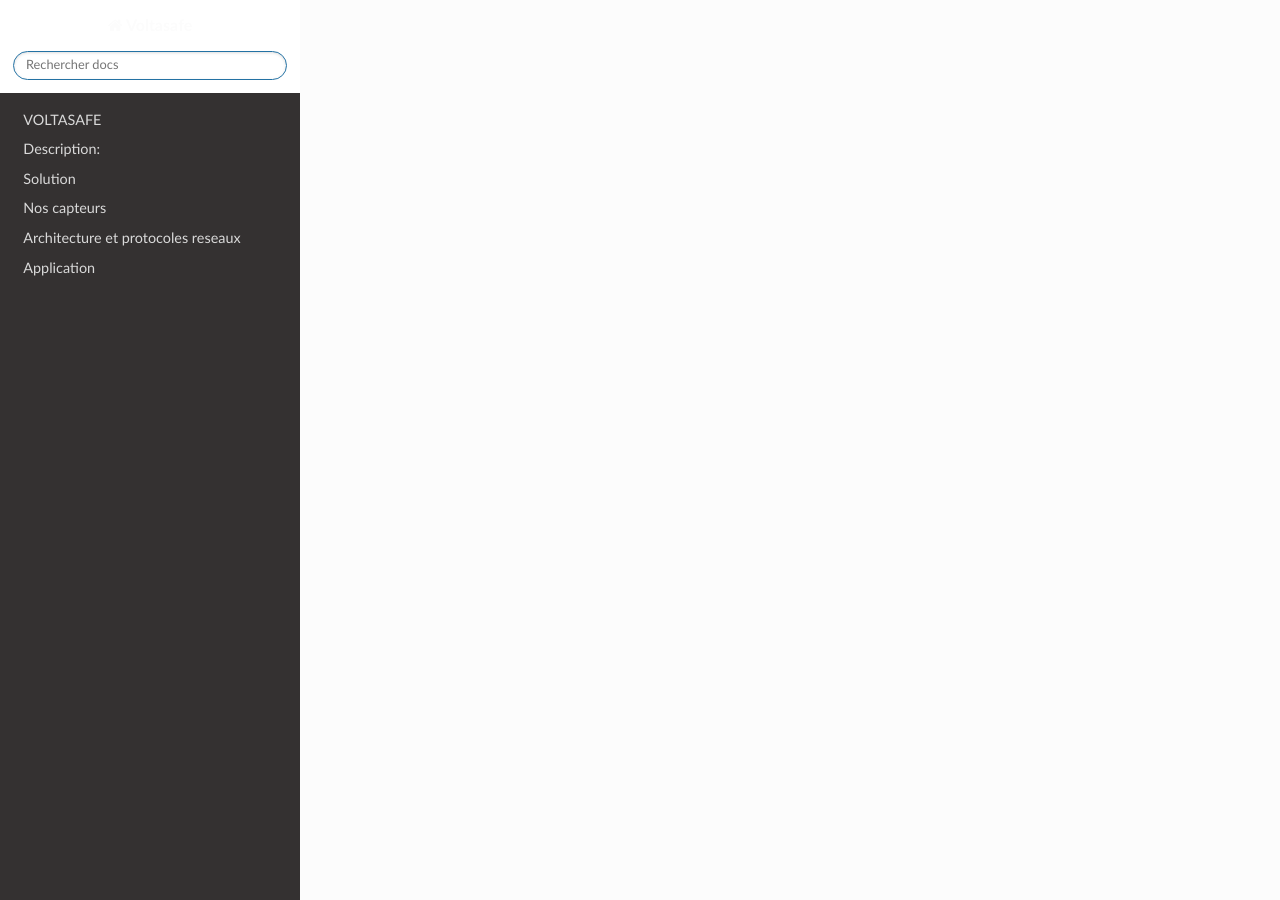
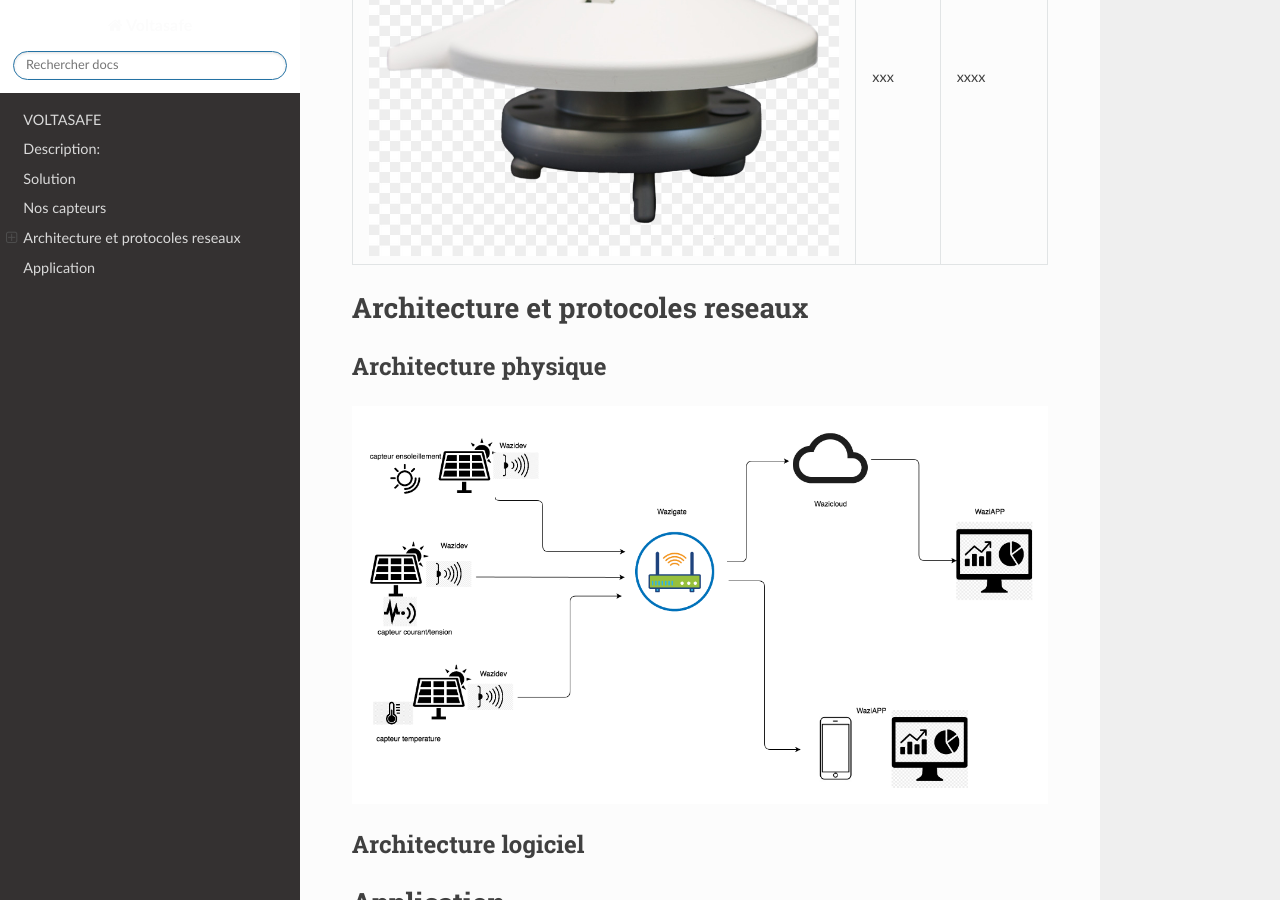
Before and after one commit to djirotechno/projetvoltasafe, a Sphinx documentation site: the page built from source/index.rst, in a window 1280 px wide and 900 px high, scrolled down 2448 px. Built offline with Sphinx 7.4.7 and the Read the Docs theme 2.0.0, drawn with Linux system fonts in a browser that asks for light colours; some of the changed text lies outside the part shown.

Commit message:
architecture&capteur

```diff
--- a/source/index.rst
+++ b/source/index.rst
@@ -46,21 +46,30 @@
    * - List
      - Capteur
      - Description
-   * - Temperature _
+   * - .. image:: temp.jpg
      - xx
      - xx
    * - Humidite _
      - xxx
      - xxxx.
-   * - Courant _
+   * - .. image:: courant.jpg
      - xxx
      - xxx
-   * - Ensoleillement _
+   * - .. image:: pyrano.jpg
      -  xxx
      - xxxx
 
 Architecture et protocoles reseaux
 ===================================
+
+Architecture physique
+---------------------
+
+.. image:: Architecture.png
+
+
+Architecture logiciel
+---------------------
 
 
 Application
```
Also changed, not shown: source/Architecture.png (added), source/courant.jpg (added), source/pyrano.jpg (added), source/temp.jpg (added), 12 other files.
